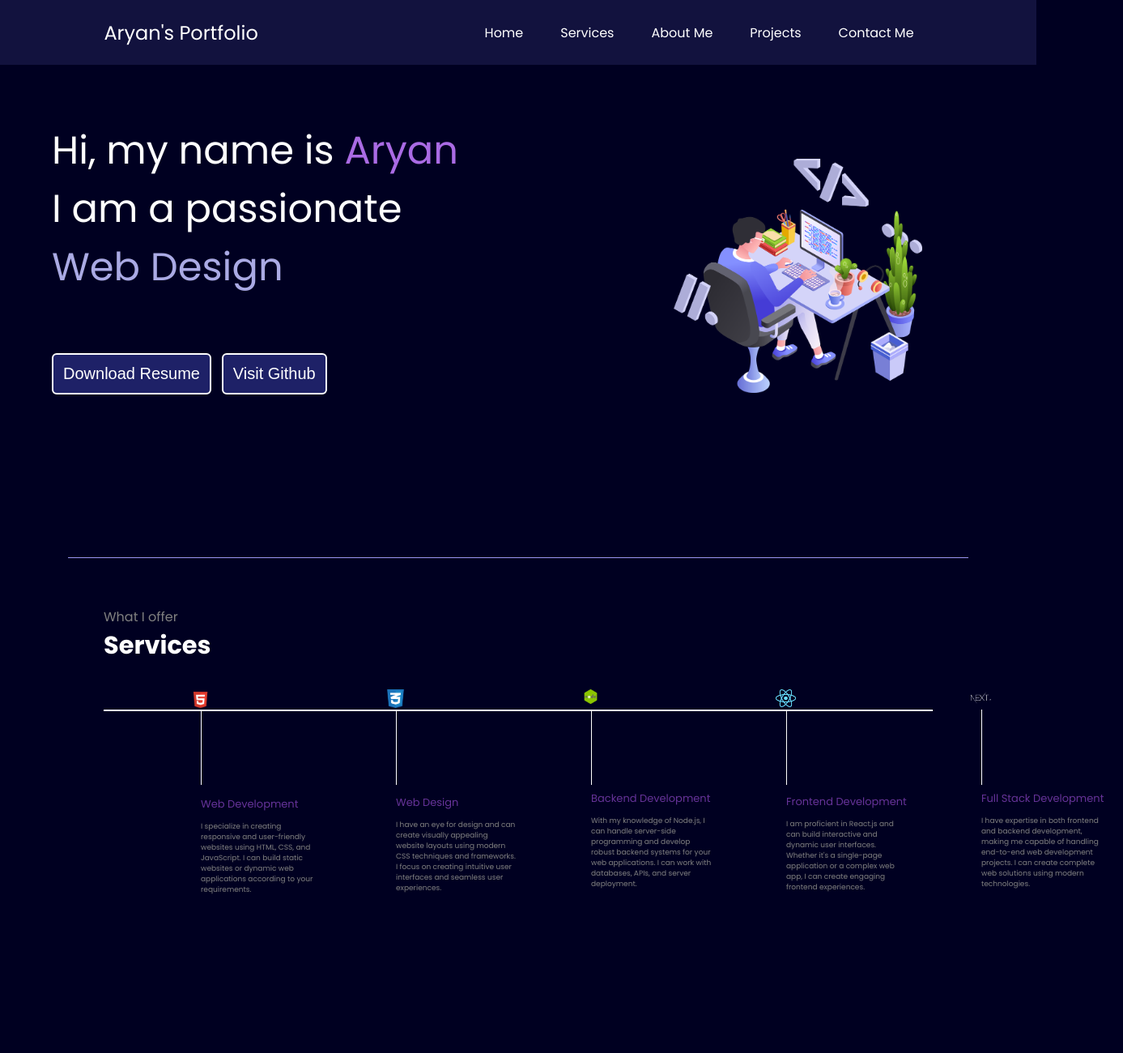
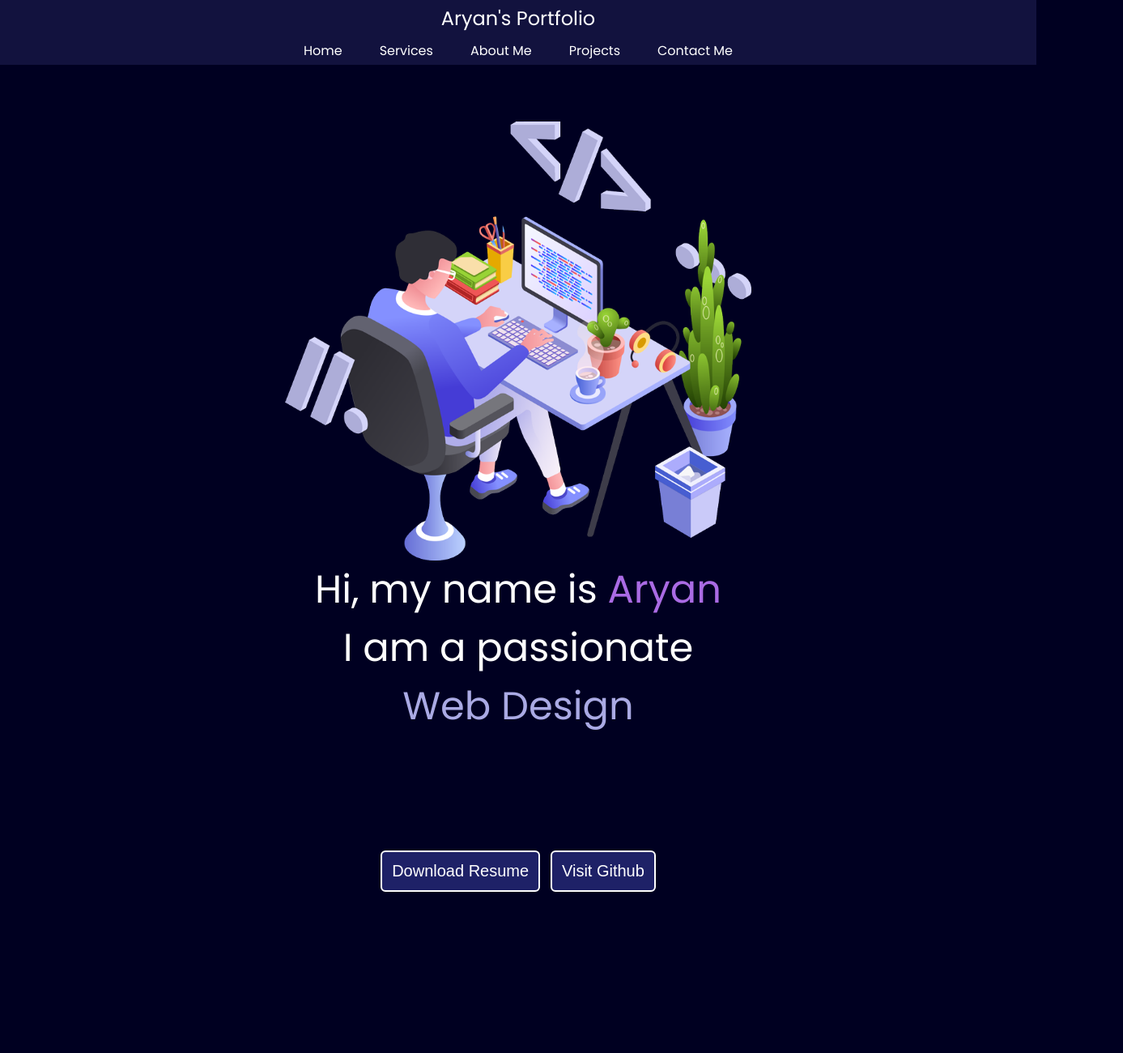
Before and after one commit to AryanKumarOfficial/PORTFOLIO, a website: page index.html in a window 1280 px wide. Shown: the top 1300 px of the page at 81% size, 1387 px wide, since content can reach past the window. Drawn offline with nearby package versions, Linux system fonts and the light colour scheme.

```diff
--- a/index.html
+++ b/index.html
@@ -15,6 +15,7 @@
       rel="stylesheet"
     />
     <link rel="stylesheet" href="style.css" />
+    <link rel="stylesheet" href="mobile.css" />
   </head>
   <body>
     <header>
@@ -35,7 +36,7 @@
     <main>
       <section id="home" class="firstsection">
         <div class="leftsection">
-          Hi, my name is <span class="text-purple">Aryan</span>
+          <div>Hi, my name is <span class="text-purple">Aryan</span></div>
           <div>I am a passionate</div>
           <span id="element"></span>
           <div class="buttons">
--- /dev/null
+++ b/mobile.css
@@ -0,0 +1,45 @@
+@media screen and (max-width: 1500px) {
+
+    nav {
+        flex-direction: column;
+    }
+
+
+    section.firstsection {
+        flex-direction: column-reverse;
+    }
+
+
+    section.firstsection .leftsection {
+        width: 100%;
+        display: flex;
+        flex-direction: column;
+        justify-content: center;
+        align-items: center;
+    }
+
+    section.firstsection .rightsection {
+        width: 720px;
+        display: flex;
+        justify-content: center;
+        align-items: center;
+    }
+
+    .box {
+        /* height: 333px; */
+        flex-direction: column;
+    }
+
+    .secondsection .box {
+        width: 30vw;
+    }
+
+    .secondsection .vertical {
+        height: unset;
+    }
+
+    .vertical-title,
+    .vertical-desc {
+        left: 45px;
+    }
+}
--- a/style.css
+++ b/style.css
@@ -1,3 +1,5 @@
+/* unversal selectors */
+
 * {
     margin: 0;
     padding: 0;
@@ -9,6 +11,8 @@
     color: white;
     font-family: "Poppins", sans-serif;
 }
+
+/* navbar */
 
 nav {
     display: flex;
@@ -49,8 +53,12 @@
     font-size: 1.5rem;
 }
 
+/* Main */
+/* first section */
+
 section.firstsection {
     display: flex;
+    flex-wrap: wrap;
     justify-content: space-around;
     align-items: center;
     margin: 150px 0px;
@@ -83,9 +91,13 @@
     width: 80%;
 }
 
+/* typed js */
+
 #element {
     color: rgb(170, 170, 228);
 }
+
+/* second section */
 
 .secondsection {
     max-width: 80vw;
@@ -118,6 +130,8 @@
     top: -25px;
     left: -13px;
 }
+
+/* about */
 
 #about {
     padding: 80px 0;
@@ -163,6 +177,8 @@
 .about-text p {
     margin-bottom: 20px;
 }
+
+/* Projects */
 
 #projects {
     padding: 80px 0;
@@ -220,6 +236,8 @@
     background-color: #0069d9;
 }
 
+/* Contact */
+
 #contact {
     padding: 80px 0;
 }
@@ -271,6 +289,8 @@
     background-color: #0069d9;
 }
 
+/* footer */
+
 footer {
     background-color: #0e0e1a;
 }
@@ -305,6 +325,7 @@
     color: #a0a0a0;
 }
 
+
 .footer .third ul li a {
     color: #fff;
     text-decoration: none;
@@ -329,20 +350,22 @@
 }
 
 .footer .third ul li a.facebook:before {
-    background-image: url("/images/facebook-icon.png");
+    background-image: url("/images/facebook.png");
 }
 
 .footer .third ul li a.instagram:before {
-    background-image: url("/images/instagram-icon.png");
+    background-image: url("/images/instagram.png");
 }
 
 .footer .third ul li a.twitter:before {
-    background-image: url("/images/twitter-icon.png");
+    background-image: url("/images/twitter.png");
 }
 
 .footer .third ul li a.github:before {
-    background-image: url("/images/github-icon.png");
+    background-image: url("/images/github.png");
 }
+
+/* Utilities */
 
 .text-purple {
     color: rgb(170, 107, 228);
```
Also changed, not shown: images/facebook.png (added), images/github.png (added), images/instagram.png (added), images/twitter.png (added).
